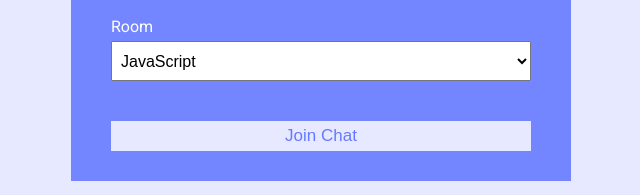
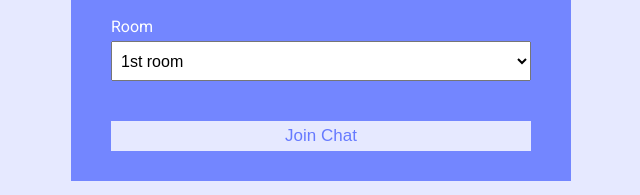
Before and after one commit to mkozul10/chat_app, a website: page public/index.html in a window 1280 px wide. Shown: the part 255-450 px from the top of the page, 319-959 px from the left. Drawn offline with Linux system fonts and the light colour scheme.

Commit message:
minor changes

```diff
--- a/public/index.html
+++ b/public/index.html
@@ -33,12 +33,12 @@
 					<div class="form-control">
 						<label for="room">Room</label>
 						<select name="room" id="room">
-							<option value="JavaScript">JavaScript</option>
-							<option value="Python">Python</option>
-							<option value="PHP">PHP</option>
-							<option value="C#">C#</option>
-							<option value="Ruby">Ruby</option>
-							<option value="Java">Java</option>
+							<option value="1st room">1st room</option>
+							<option value="2nd room">2nd room</option>
+							<option value="3rd room">3rd room</option>
+							<option value="4th room">4th room</option>
+							<option value="5th room">5th room</option>
+							<option value="6th room">6th room</option>
 						</select>
 					</div>
 					<button type="submit" class="btn">Join Chat</button>
```
